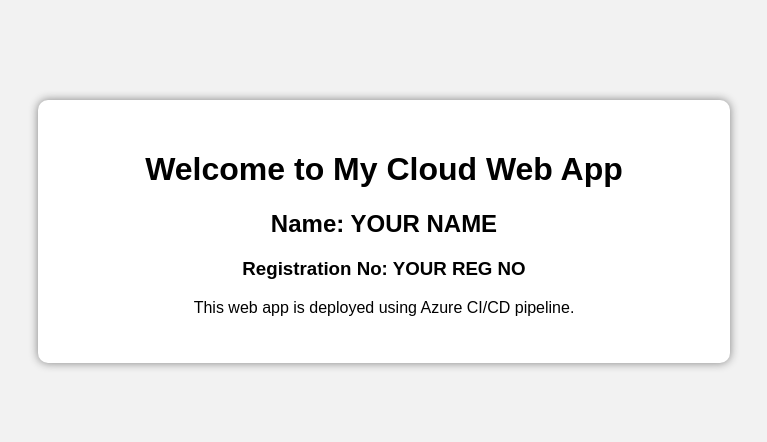
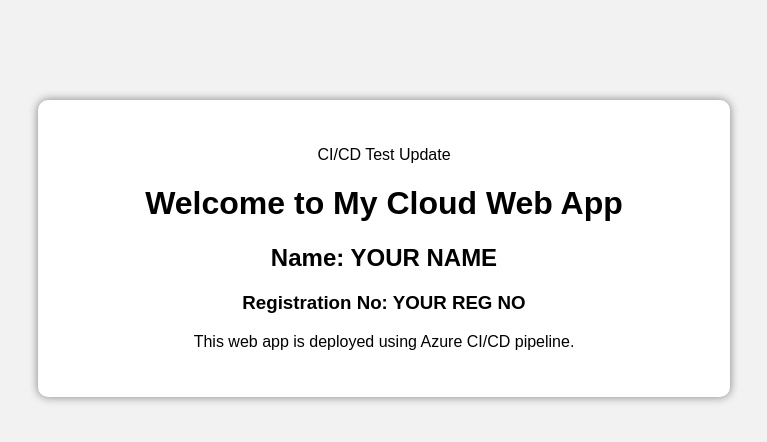
Before and after one commit to aqkhan222/webapp-AQKhan-123, a plain HTML site: page webapp-aqkhan-056/index.html in a window 1280 px wide. Shown: the whole page, without its empty margins (256-1023 px from the left). Drawn offline with Linux system fonts and the light colour scheme.

Commit message:
trigger deployment fix

```diff
--- a/webapp-aqkhan-056/index.html
+++ b/webapp-aqkhan-056/index.html
@@ -7,6 +7,7 @@
 <body>
 
     <div class="container">
+        <p>CI/CD Test Update</p>
         <h1>Welcome to My Cloud Web App</h1>
 
         <h2>Name: YOUR NAME</h2>
```
Also changed, not shown: ss1.png (deleted).
